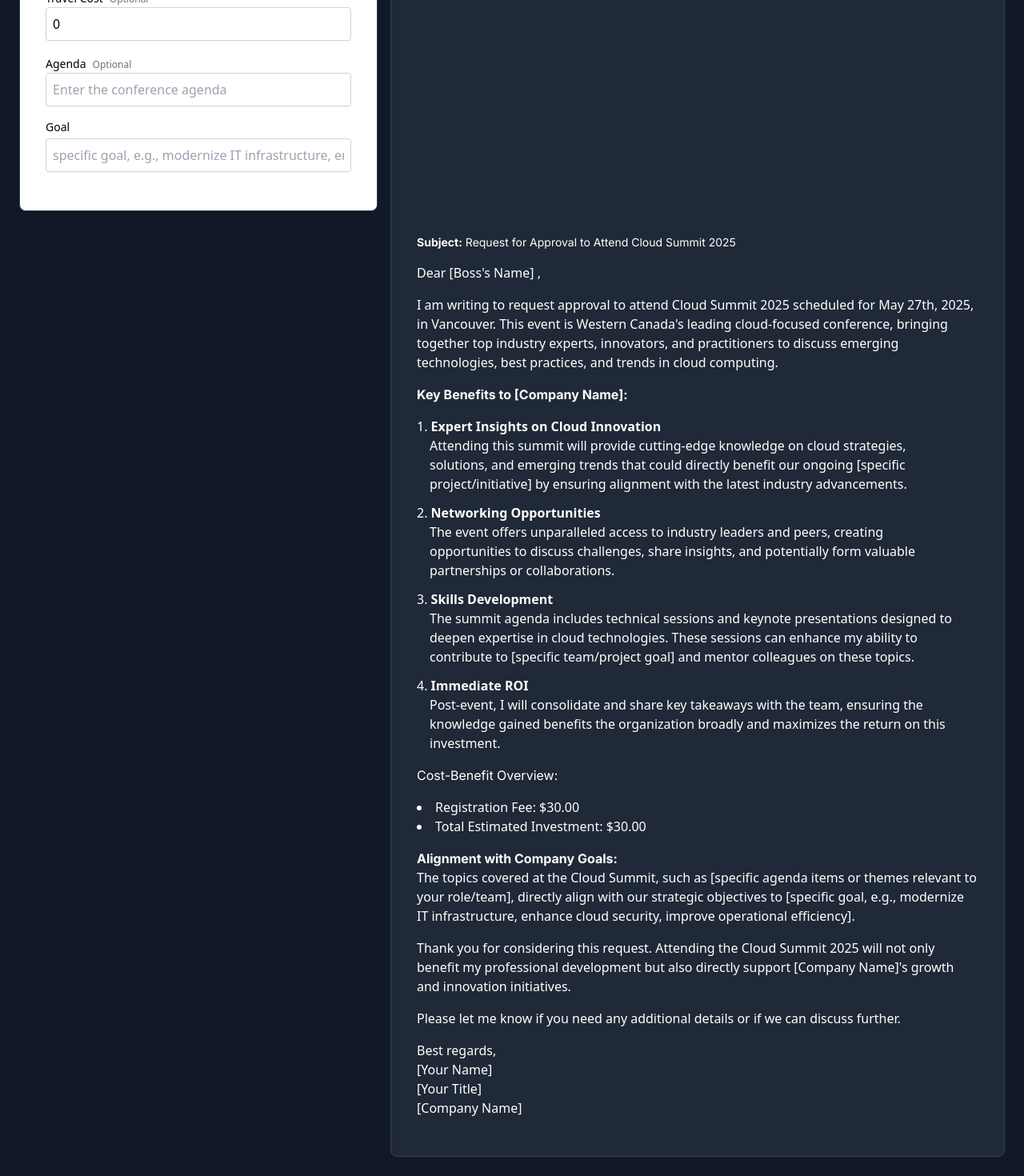
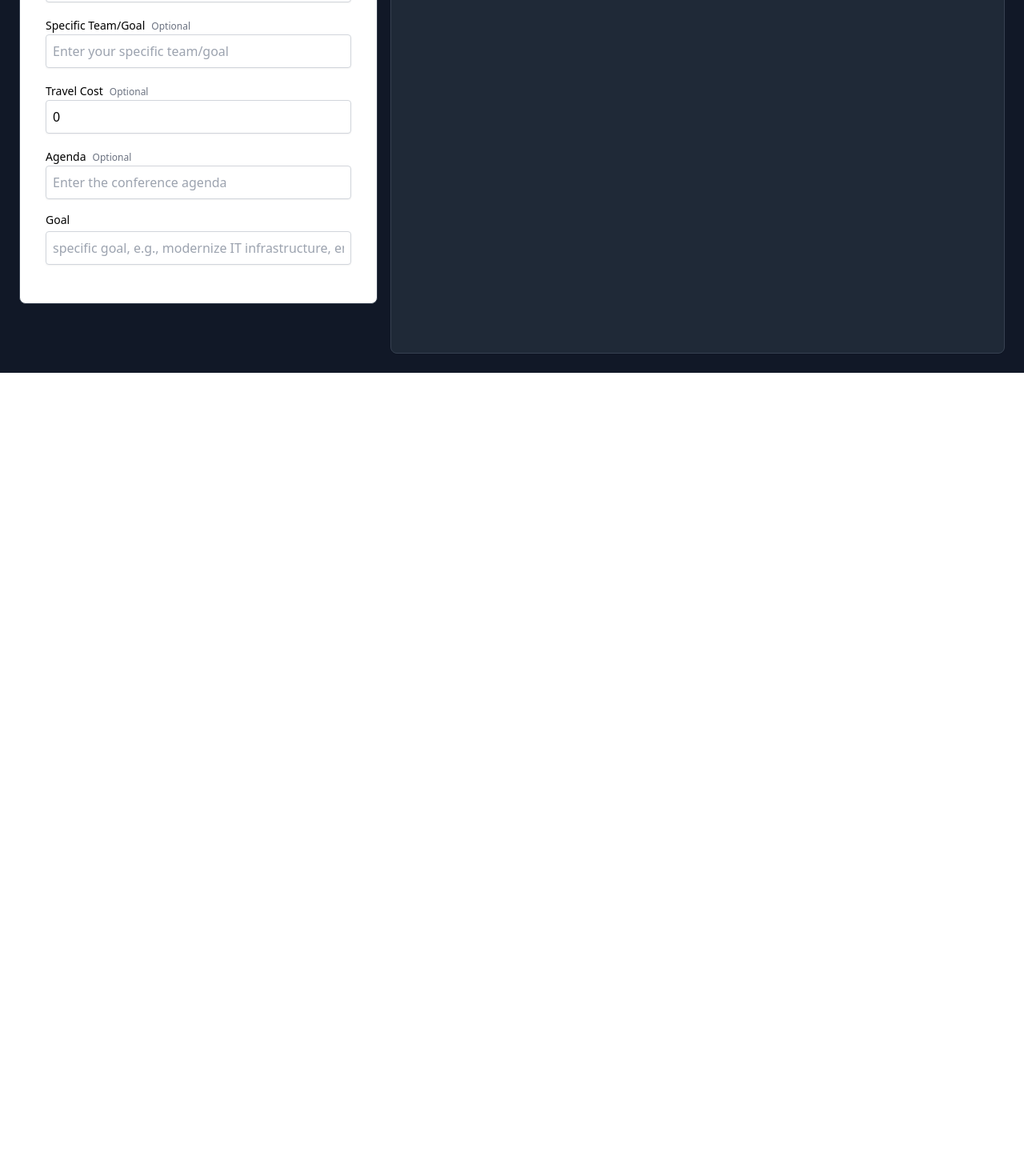
Before and after one commit to bibschan/cloud-summit-2025, a Next.js app: page /justification-letter in a window 1280 px wide. Shown: the part 700-2170 px from the top of the page at 80% size. After the commit the page ends 1166 px from the top, so only its background shows below. Built offline with nearby package versions, Linux system fonts and the light colour scheme.

Commit message:
just ltr desc added and link added to footer

```diff
--- a/src/app/justification-letter/page.tsx
+++ b/src/app/justification-letter/page.tsx
@@ -37,6 +37,7 @@
     <main className=" py-20 bg-gray-900 text-white pb-6 w-full">
       <Nav />
       <h1 className="bg-gray-900 mb-4 px-4 sm:px-8 text-4xl md:text-5xl md:mb-8 text-center font-bold bg-clip-text text-transparent bg-gradient-to-r from-green-400 to-blue-500">Conference Attendance Justification Letter</h1>
+      <p className="text-center text-gray-400 text-sm px-4 mb-4 md:text-lg md:mb-8 md:max-w-4xl mx-auto">A justification letter is a formal written request for approval to attend a professional conference. The template below allows you to easily fill out the form and save/print it to send to your manager. Just fill out the fields below</p>
       <div className="flex flex-col md:flex-row gap-4 md:mx-2 md:w-auto justify-center px-4">
         <JustificationLetterForm  formData={formData} setFormData={setFormData} />
         <JustificationLetterPDF formData={formData} setFormData={setFormData} />
--- a/src/components/footer.tsx
+++ b/src/components/footer.tsx
@@ -90,6 +90,14 @@
                   FAQs
                 </Link>
               </li>
+              <li>
+                <Link
+                  href="/justification-letter"
+                  className="hover:text-green-500 transition-colors"
+                >
+                  Justification Letter
+                </Link>
+              </li>
             </ul>
           </div>
           <div>
--- a/src/components/justification-letter-pdf.tsx
+++ b/src/components/justification-letter-pdf.tsx
@@ -17,12 +17,11 @@
 
     const debouncedUpdate = debounce((newData: any) => {
         setDebouncedFormData(newData);
-    }, 800);
+    }, 300);
 
     const calculateTotalCost = () => {
         const registrationFee = currentDate > new Date('2025-03-01') ? 60 : 30;
         const travelCost = formData.travelCost || 0;
-        console.log(typeof travelCost);
         return registrationFee + travelCost;
     };
 
@@ -40,7 +39,7 @@
     const updatePdfPreview = () => {
         const doc = new jsPDF();
         doc.setProperties({
-            title: 'Justification Letter',
+            title: 'Convference Attendance Justification Letter',
         });
         doc.setFont('helvetica', 'normal');
         doc.setFontSize(11);
@@ -141,14 +140,12 @@
             yPos += lineHeight * 2;
         }
 
-
         // Ending section
         yPos += lineHeight;
         doc.setFont('helvetica', 'normal');
         const outroText = `Thank you for considering this request. Attending the Cloud Summit 2025 will not only benefit my professional development but also directly support ${formData.company || '[Company Name]'}'s growth and innovation initiatives.`;
         const splitOutro = doc.splitTextToSize(outroText, pageWidth - 2 * margin);
         doc.text(splitOutro, margin, yPos);
-
 
         yPos += lineHeight * 3;
         doc.text(`Please let me know if you need any additional details or if we can discuss further.`, margin, yPos);
@@ -163,34 +160,12 @@
         doc.text(`${formData.company || '[Company Name]'}`, margin, yPos);
 
         const pdfDataUri = `data:application/pdf;filename=justification-letter.pdf;base64,${btoa(doc.output())}`;
-        console.log(pdfDataUri);
         setPdfUrl(pdfDataUri);
     };
 
-
-
-    const handlePrint = () => {
-        window.print();
-
-    }
-
-
-    const handleSave = () => {
-        //TODO: generate print pdf
-
-    }
-
     return (
         <div className="min-h-screen bg-gray-900 text-white w-full">
-            <section ref={pdfRef} className="w-full rounded-lg border text-card-foreground shadow-sm bg-gray-800 border-gray-700 p-8 flex-grow">
-                {/* <div className=" flex justify-end mb-4 max-w-4xl mx-auto">
-                    <a onClick={handleSave} className="bg-blue-600 mx-2 px-4 py-2 rounded-md">
-                        <img alt='Save as PDF' src='/justification-letter/download.svg'></img>
-                    </a>
-                    <a onClick={handlePrint} className="bg-blue-600 mx-2 px-4 py-2 rounded-md">
-                        <img alt='Print' src='/justification-letter/printer.svg'></img>
-                    </a>
-                </div> */}
+            <section ref={pdfRef} className="w-full rounded-lg border text-card-foreground shadow-sm bg-gray-800 border-gray-700 md:p-8 flex-grow">
                 <div className="w-full h-full min-h-dvh md:min-w-2xl">
                     <iframe
                         className="pdfobject w-full h-full min-h-dvh"
@@ -198,76 +173,6 @@
                     />
                 </div>
 
-
-
-                <div className='pdf-content text-sm '>
-                    <h3 className="mb-4"><span className="font-bold">Subject:</span> Request for Approval to Attend Cloud Summit 2025 </h3>
-                </div>
-                <div className="prose max-w-none">
-
-                    <p className="mb-4">Dear {formData.managerName || "[Boss's Name]"} ,
-                    </p>
-                    <p className="mb-4">
-                        I am writing to request approval to attend <a href="https://www.cloudsummit.com" target="_blank" rel="noopener noreferrer">Cloud Summit 2025</a> scheduled for May 27th, 2025, in Vancouver. This event is Western Canada&apos;s leading cloud-focused conference, bringing together top industry experts, innovators, and practitioners to discuss emerging technologies, best practices, and trends in cloud computing.
-                    </p>
-
-                    <h3 className="mb-4 font-bold">Key Benefits to {formData.company || "[Company Name]"}:
-                    </h3>
-
-                    <ol className="mb-4 list-decimal list-inside flex flex-col gap-3">
-                        <li>
-                            <span className="font-bold">Expert Insights on Cloud Innovation</span>
-                            <p className="mx-4">Attending this summit will provide cutting-edge knowledge on cloud strategies, solutions, and emerging trends that could directly benefit our ongoing {formData.specificProject || "[specific project/initiative]"} by ensuring alignment with the latest industry advancements.
-                            </p>
-                        </li>
-                        <li>
-                            <span className="font-bold">Networking Opportunities</span>
-                            <p className="mx-4">The event offers unparalleled access to industry leaders and peers, creating opportunities to discuss challenges, share insights, and potentially form valuable partnerships or collaborations.
-                            </p>
-                        </li>
-                        <li>
-                            <span className="font-bold">Skills Development</span>
-                            <p className="mx-4">The summit agenda includes technical sessions and keynote presentations designed to deepen expertise in cloud technologies. These sessions can enhance my ability to contribute to {formData.specificTeam || "[specific team/project goal]"} and mentor colleagues on these topics.</p>
-                        </li>
-                        <li>
-                            <span className="font-bold">Immediate ROI</span>
-                            <p className="mx-4">Post-event, I will consolidate and share key takeaways with the team, ensuring the knowledge gained benefits the organization broadly and maximizes the return on this investment.</p>
-                        </li>
-                    </ol>
-
-                    <h3 className="mb-4">
-                        Cost-Benefit Overview:
-                    </h3>
-                    <ul className="list-disc list-inside mb-4">
-                        <li>Registration Fee: {currentDate > new Date('2025-03-01') ? '$60.00' : '$30.00'}</li>
-
-                        {formData.travelCost > 0 && (
-                            <li> Travel/Accommodation: ${formData.travelCost}</li>
-                        )}
-
-                        <li>Total Estimated Investment: ${calculateTotalCost().toFixed(2)}</li>
-                    </ul>
-
-                    <h3 className="mt-4 font-bold">Alignment with Company Goals: </h3>
-                    <p className="mb-4">
-                        The topics covered at the Cloud Summit, such as {formData.agenda || '[specific agenda items or themes relevant to your role/team]'}, directly align with our strategic objectives to {formData.goal || '[specific goal, e.g., modernize IT infrastructure, enhance cloud security, improve operational efficiency]'}.
-                    </p>
-
-                    <p className="mb-4">
-                        Thank you for considering this request. Attending the Cloud Summit 2025 will not only benefit my professional development but also directly support {formData.company || '[Company Name]'}&apos;s growth and innovation initiatives.
-                    </p>
-                    <p className="mb-4">
-                        Please let me know if you need any additional details or if we can discuss further.
-                    </p>
-
-                    <p className="mb-4">
-                        Best regards,<br />
-                        {formData.name || '[Your Name]'}<br />
-                        {formData.title || '[Your Title]'}<br />
-                        {formData.company || '[Company Name]'}
-                    </p>
-                </div>
-
             </section>
 
         </div >
```
